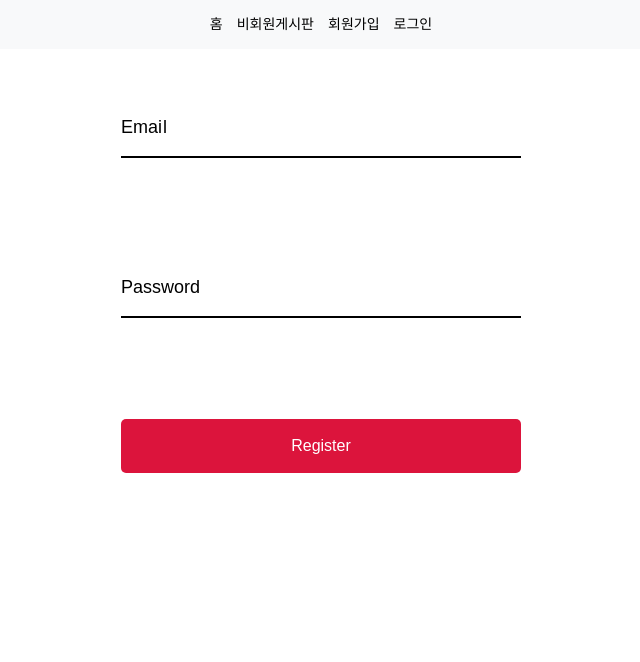
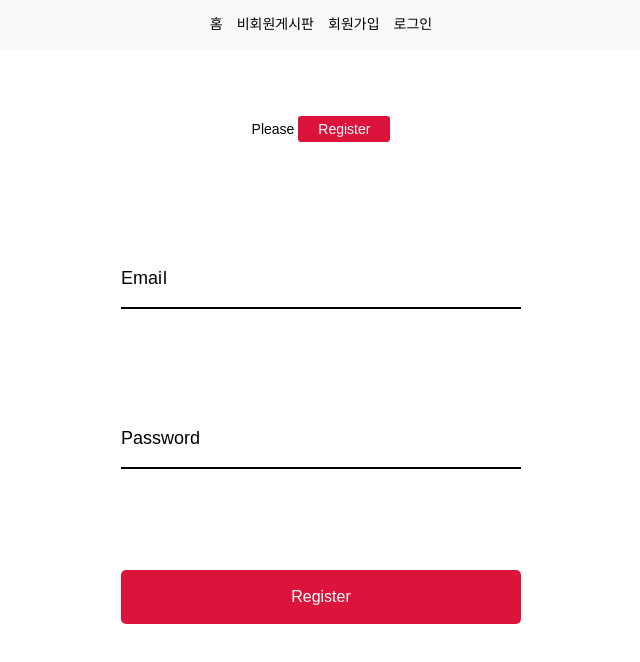
Before and after one commit to DaehyungKim/Injeolmi, a Next.js app in the folder front/: page /auth/register in a window 1280 px wide. Shown: the top 662 px of the page, without its empty margins (319-959 px from the left). Built offline with nearby package versions, Linux system fonts and the light colour scheme; no server answers.

Commit message:
가입 로직 수정

```diff
--- a/front/src/app/auth/login/components/LoginForm.module.css
+++ b/front/src/app/auth/login/components/LoginForm.module.css
@@ -26,7 +26,7 @@
 .login-form {
     position: relative;
     margin: 20px 0 40px;
-    width: 300px;
+    width: 400px;
 }
 
 .login-form > div {
--- a/front/src/app/auth/register/components/RegisterForm.module.css
+++ b/front/src/app/auth/register/components/RegisterForm.module.css
@@ -1,6 +1,34 @@
+
+
+.register-container {
+    box-sizing: border-box;
+    display: flex;
+    flex-direction: column;
+    justify-content: center;
+    align-items: center;
+    margin: 0;
+    padding: 5rem;
+    border-radius: 5px;
+
+}
+.register-container h1 {
+    display: block;
+    text-align: center;
+    margin-bottom: 40px;
+}
+
+.special {
+    background: crimson;
+    padding: 5px 20px;
+    color: #fff;
+    border-radius: 3px;
+}
+
+
+
 .register-form {
     margin: 0 auto;
-    max-width: 400px;
+    width: 400px;
     margin-top: 50px;
 }
 
@@ -129,6 +157,7 @@
     color: #d93025;
     font-size: 13px;
     margin-top: 4px;
+    white-space: pre-wrap;
 }
 
 
--- a/front/src/app/auth/register/components/RegisterForm.tsx
+++ b/front/src/app/auth/register/components/RegisterForm.tsx
@@ -48,7 +48,7 @@ const RegisterForm = () => {
         if (!newPassword) {
             setPasswordError('비밀번호를 입력해주세요.');
         } else if (!(hasNumber && hasLowercase && hasUppercase && hasSpecialChar && isLongEnough)) {
-            setPasswordError('비밀번호는 영문 대소문자, 숫자, 특수문자를 포함해 8자 이상이어야 합니다.');
+            setPasswordError('비밀번호는 영문 대소문자, 숫자, 특수문자를 포함해\n8자 이상이어야 합니다.');
         } else {
             setPasswordError('');
         }
@@ -97,11 +97,13 @@ const RegisterForm = () => {
                 });
 
         } else {
-            console.log('폼 제출 실패: 유효하지 않은 입력');
+            alert('입력한 정보를 확인해주세요.');
         }
     };
 
     return (
+        <div className={styles['register-container']}>
+            <h1>Please <span className={styles.special}>Register</span></h1>
             <form className={styles['register-form']} noValidate onSubmit={handleSubmit}>
             <div>
                 <div className={styles['input-wrapper']}>
@@ -146,20 +148,20 @@ const RegisterForm = () => {
                         <span>r</span>
                         <span>d</span>
                     </label>
-                    {password.length > 0 && (
-                        <>
                     {showPasswordError && (
                         <span className={styles['error-message']}>{passwordError}</span>
                     )}
+                    {password.length > 0 && (
                         <div className={`${styles['strength-meter']} ${styles[strengthInfo.className]}`}>
                             {strengthInfo.message}
                         </div>
-                        </>
                     )}
                 </div>
             </div>
             <button className={styles.button} type="submit">Register</button>
         </form>
+        </div>
+
 
     );
 };
```
Lines whose indentation alone changed are shown as unchanged.
